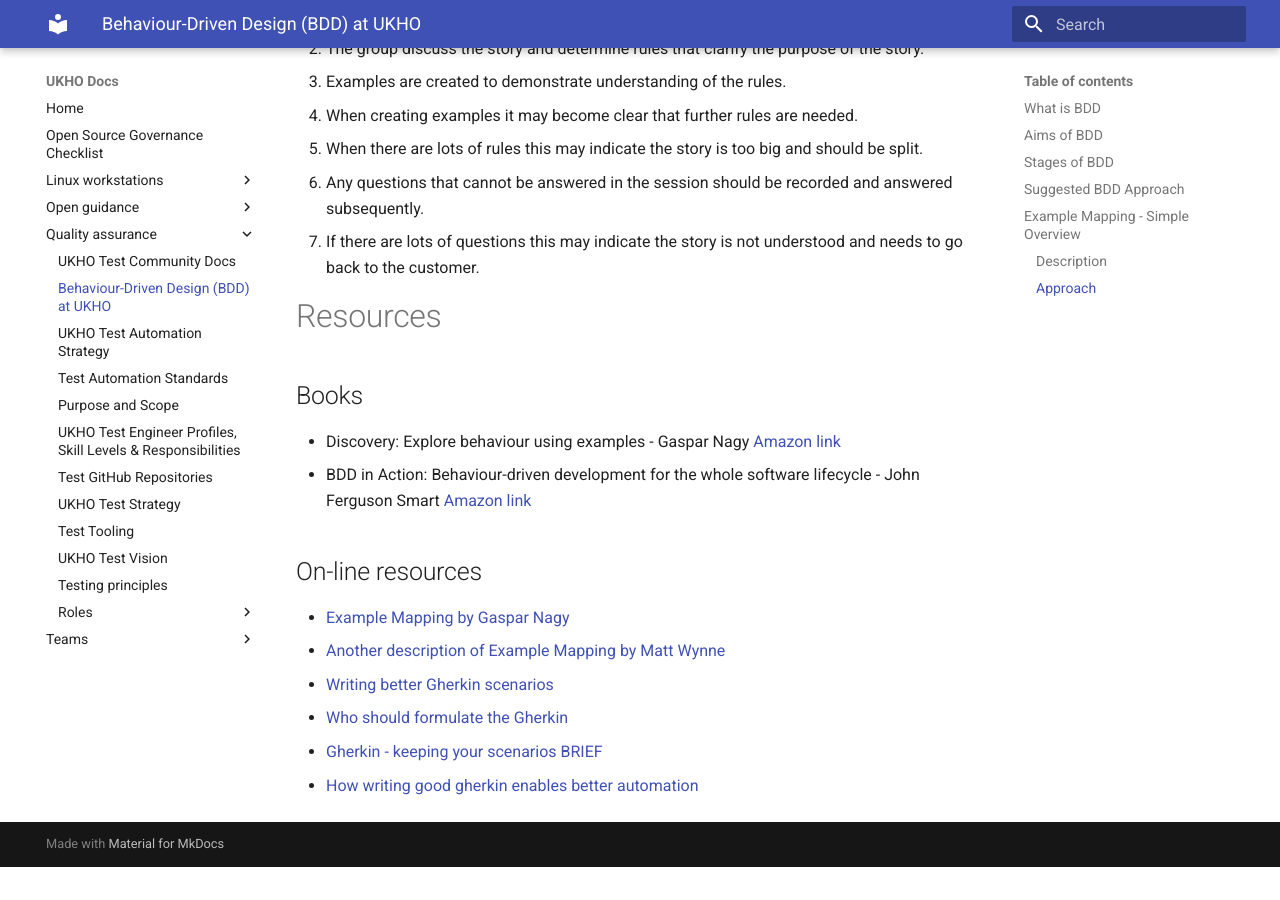
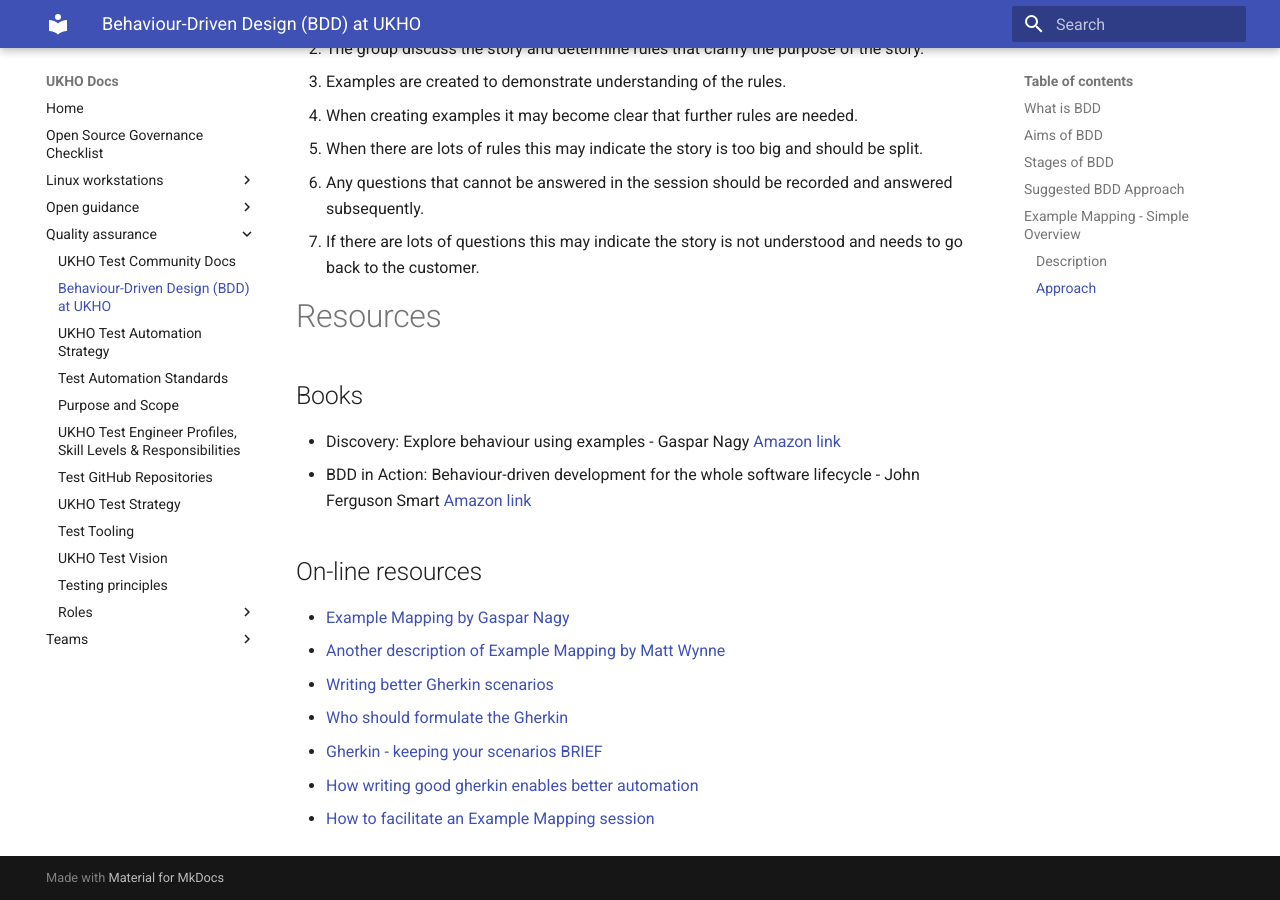
Before and after one commit to UKHO/docs, an MkDocs documentation site: the page built from docs/quality-assurance/bdd.md, in a window 1280 px wide and 900 px high, scrolled down 2030 px. Built offline with MkDocs 1.6.1 and Material for MkDocs 9.7.7, drawn with Linux system fonts in a browser that asks for light colours; before the commit the page ends 2897 px from its top, so only the background shows below that.

Commit message:
Add link to QA BDD page

```diff
--- a/docs/quality-assurance/bdd.md
+++ b/docs/quality-assurance/bdd.md
@@ -80,3 +80,4 @@ Different colour post-its can be used to represent rules, examples and questions
 * [Who should formulate the Gherkin](https://cucumber.ghost.io/blog/who-should-formulate-the-scenarios/?goal=0_02cca1920b-383aa96ce0-289488633&mc_cid=383aa96ce0&mc_eid=a98df43caa)
 * [Gherkin - keeping your scenarios BRIEF](https://cucumber.io/blog/keep-your-scenarios-brief/)
 * [How writing good gherkin enables better automation](http://angiejones.tech/writing-good-gherkin-enables-good-test-automation/?goal=0_02cca1920b-4b08e68d18-289488633&mc_cid=4b08e68d18&mc_eid=a98df43caa)
+* [How to facilitate an Example Mapping session](http://gasparnagy.com/2019/04/example-mapping-the-good-enough-facilitator/?utm_source=BDD+Addicts+Newsletter&utm_campaign=1c0d110c08-BDD_Addict_Newsletter_August_2019_COPY_01&utm_medium=email&utm_term=0_becf448392-1c0d110c08-180800965)
```
